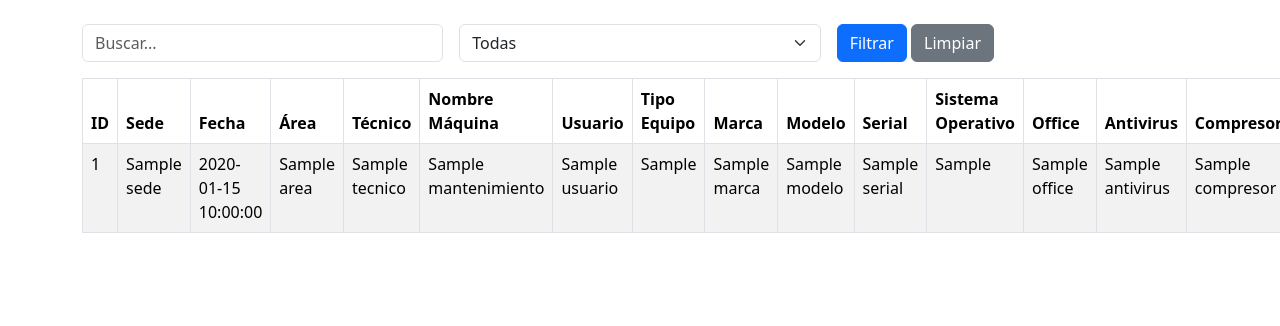
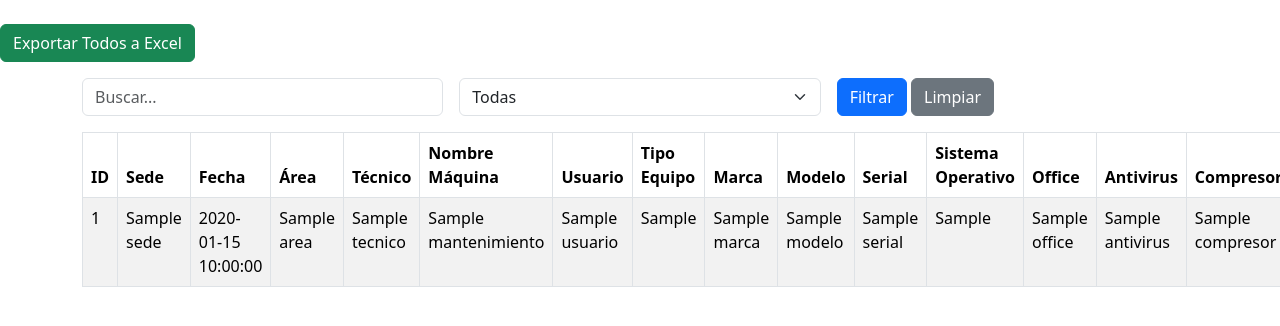
Before and after one commit to JozeDavhiid/Mantenimiento_Computadores, a Flask app: page /consultar in a window 1280 px wide; the page is wider, and only the part inside the window is pictured. Shown: the part 56-382 px from the top of that part. Run offline with Flask 3, Linux system fonts and the light colour scheme; the visitor is signed in with stand-in values (Sample User, id 1); tables that the repository leaves empty hold one stand-in row (values such as "Sample post"); a database or web service that is not in the repository returns one stand-in record (values such as "Sample title"); some libraries are stand-ins or nearby versions.

Commit message:
Actualizacion

```diff
--- a/app.py
+++ b/app.py
@@ -201,10 +201,11 @@ def eliminar(rid):
     flash('Registro eliminado', 'info')
     return redirect(url_for('principal'))
 
-@app.route('/exportar')
-def exportar():
+@app.route('/consultar/exportar')
+def exportar_consulta():
     if 'usuario' not in session:
         return redirect(url_for('login'))
+
     conn = get_db()
     c = conn.cursor()
     c.execute("SELECT * FROM mantenimiento")
@@ -213,7 +214,7 @@ def exportar():
 
     if not registros:
         flash('No hay registros para exportar', 'warning')
-        return redirect(url_for('principal'))
+        return redirect(url_for('consultar'))
 
     wb = openpyxl.Workbook()
     ws = wb.active
@@ -226,7 +227,7 @@ def exportar():
     wb.save(bio)
     bio.seek(0)
 
-    return send_file(bio, as_attachment=True, download_name='Mantenimiento.xlsx',
+    return send_file(bio, as_attachment=True, download_name='Mantenimiento_Consulta.xlsx',
                      mimetype='application/vnd.openxmlformats-officedocument.spreadsheetml.sheet')
 
 @app.route('/acta/<int:rid>')
--- a/templates/consultar.html
+++ b/templates/consultar.html
@@ -15,6 +15,12 @@
         </div>
     </div>
 </nav>
+
+<div class="mb-3">
+    <a href="{{ url_for('exportar_consulta') }}" class="btn btn-success">
+        Exportar Todos a Excel
+    </a>
+</div>
 
 <div class="container">
     <form method="GET" class="row g-3 mb-3">
```
